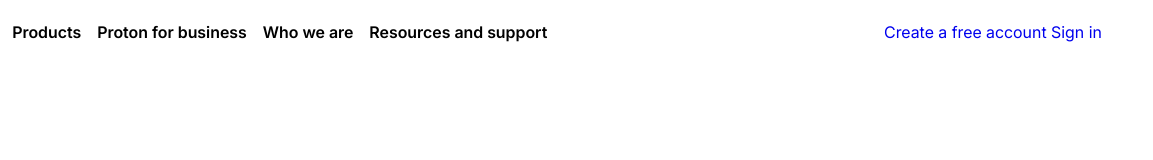
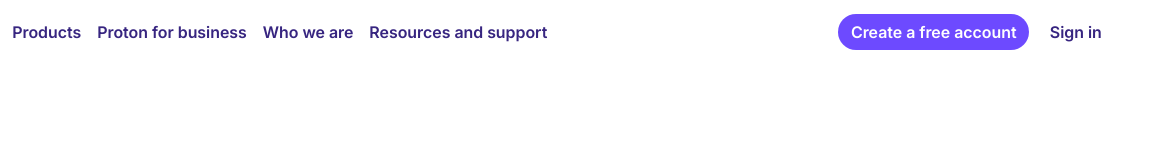
Before and after one commit to Salman-itShaala/proton, a plain HTML site: page index.html in a window 1280 px wide. Shown: the full height of the page, 127-1280 px from the left. Drawn offline with Linux system fonts and the light colour scheme.

Commit message:
completed header

```diff
--- a/index.html
+++ b/index.html
@@ -23,8 +23,8 @@
         </ul>
       </div>
       <div class="header-right">
-        <a href="/">Create a free account</a>
-        <a href="/">Sign in</a>
+        <a href="/" class="create-acc">Create a free account</a>
+        <a href="/" class="sign-in">Sign in</a>
       </div>
     </header>
 
--- a/style.css
+++ b/style.css
@@ -20,7 +20,7 @@
 
 :root {
   --brand-primary-color: #4a2dc5;
-
+  --primary-text-color: #372580;
   font-size: 16px;
 }
 
@@ -44,6 +44,7 @@ header {
   align-items: center;
   justify-content: space-between;
   padding: 0 4vw;
+  color: var(--primary-text-color);
 }
 
 .header-left {
@@ -66,3 +67,24 @@ header {
   color: var(--brand-primary-color);
   cursor: pointer;
 }
+
+.create-acc {
+  background-color: #6d4aff;
+  color: #fff;
+  padding: 0.5rem 0.8rem;
+  border-radius: 2rem;
+  font-weight: 600;
+  margin-right: 1rem;
+}
+
+.create-acc:hover {
+  background-color: var(--brand-primary-color);
+}
+
+.sign-in {
+  color: var(--primary-text-color);
+  font-weight: 600;
+}
+.sign-in:hover {
+  color: var(--brand-primary-color);
+}
```
